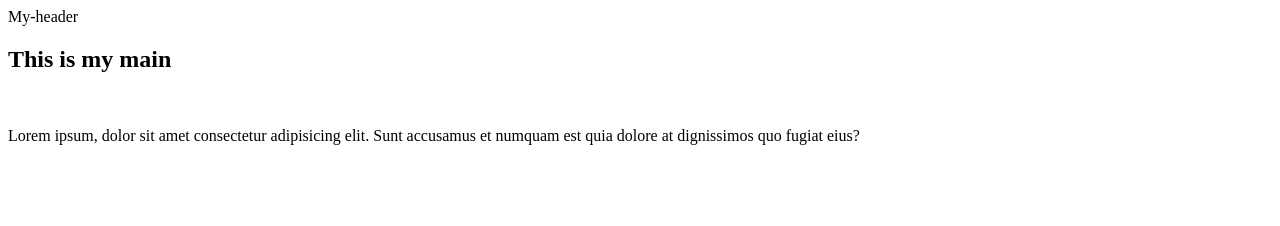
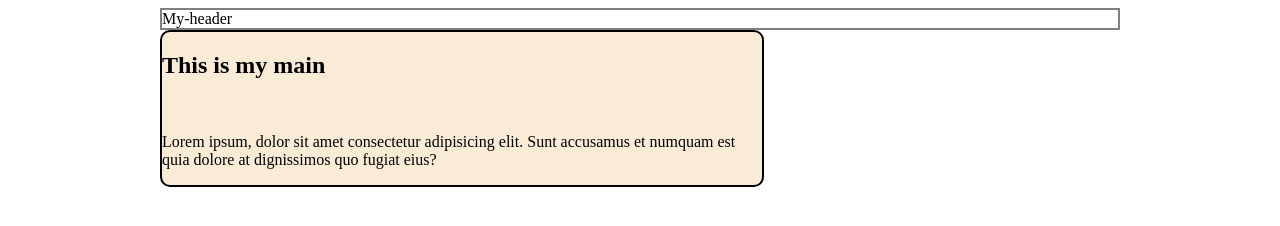
Before and after one commit to Abdi-hakim01/Git-test, a plain HTML site: page index.html in a window 1280 px wide. Drawn offline with Linux system fonts and the light colour scheme.

Commit message:
css tilllagd

```diff
--- a/index.html
+++ b/index.html
@@ -4,6 +4,7 @@
     <meta charset="UTF-8">
     <meta http-equiv="X-UA-Compatible" content="IE=edge">
     <meta name="viewport" content="width=device-width, initial-scale=1.0">
+    <link rel="stylesheet" href="css/git.css">
     <title>Document</title>
 </head>
 <body>
```
